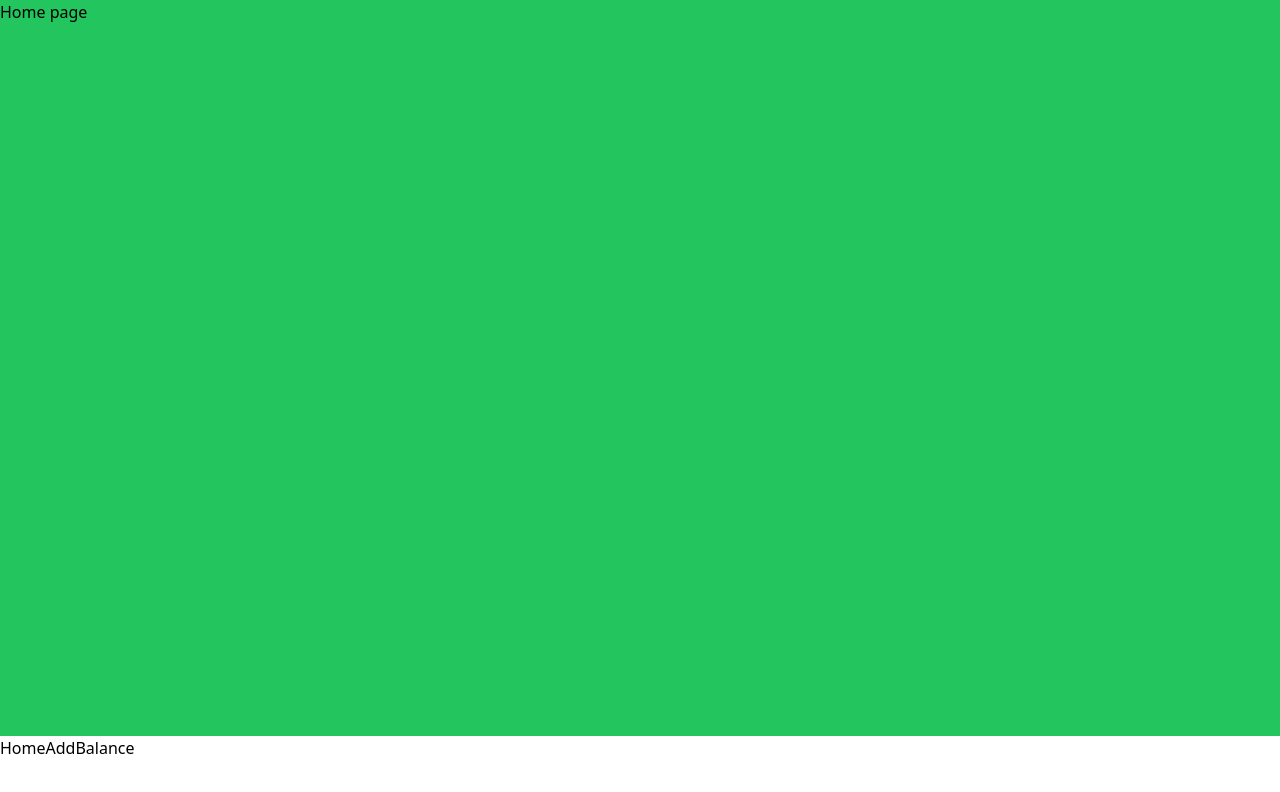
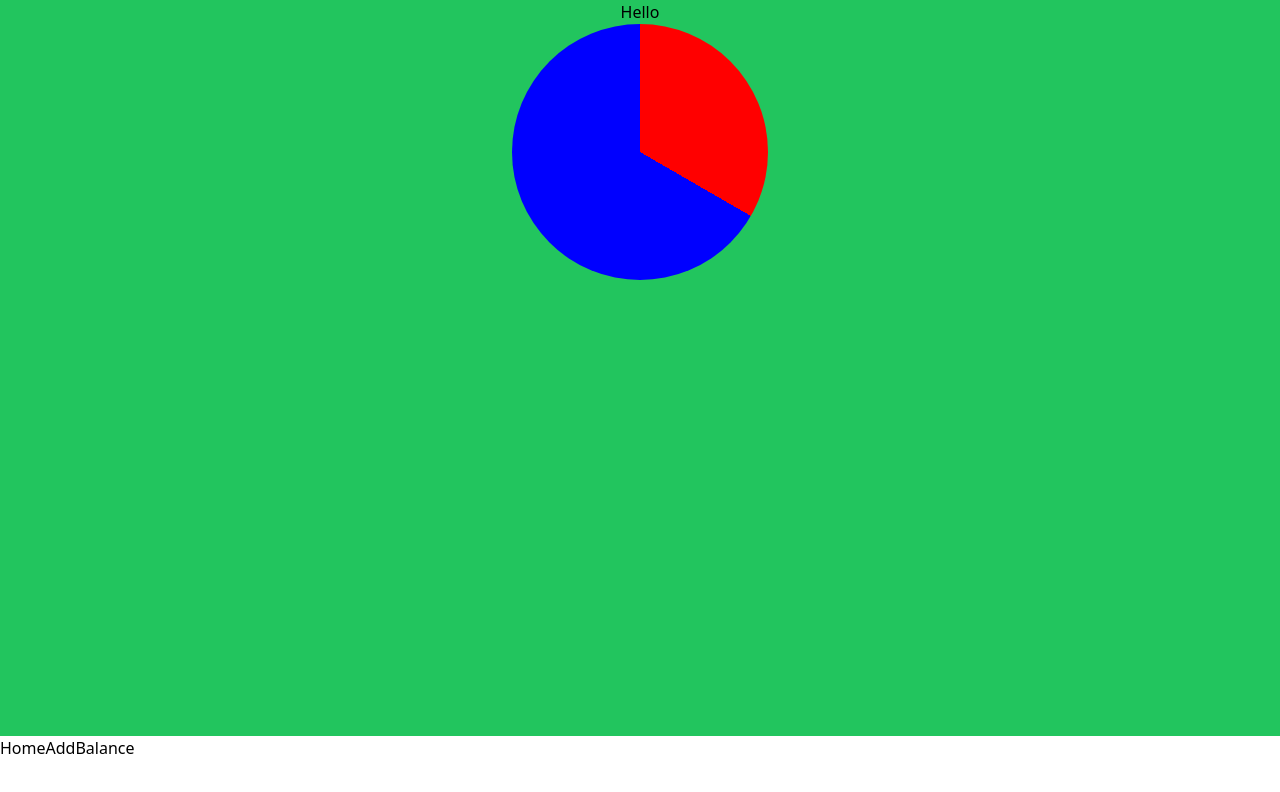
Before and after one commit to AlexanderHeffernan/CoupleExpenseBalancer, a Vue app in the folder app/frontend/: page / in a window 1280 px wide. Shown: the top 792 px of the page. Built offline with nearby package versions, Linux system fonts and the light colour scheme.

Commit message:
Variables in App.vue parsed through to pie graph in HomePage.vue using props

```diff
--- a/app/frontend/src/App.vue
+++ b/app/frontend/src/App.vue
@@ -10,14 +10,17 @@ function changePage(page) {
     currentPage.value = page;
 }
 
+const u1expense = ref(100);
+const u2expense = ref(200);
+
 </script>
 
 <template>
     <!-- App container -->
-    <div class="w-screen, h-screen bg-red-500">
+    <div class="w-screen h-screen bg-red-500">
         <!-- Current page view-->
-        <div class="w-full, h-[calc(100%-64px)] bg-green-500">
-            <HomePage v-if="currentPage == 'home'" />
+        <div class="w-full h-[calc(100%-64px)] bg-green-500">
+            <HomePage v-if="currentPage == 'home'" :u1expense="u1expense" :u2expense="u2expense" />
             <AddPage v-if="currentPage == 'add'" />
             <BalancePage v-if="currentPage == 'balance'" />
         </div>
--- a/app/frontend/src/pages/HomePage.vue
+++ b/app/frontend/src/pages/HomePage.vue
@@ -1,9 +1,24 @@
 <script setup>
+import { defineProps } from 'vue';
+
+const props = defineProps(['u1expense', 'u2expense']);
+
+function getAngle(user) {
+  const totalExpense = props.u1expense + props.u2expense;
+
+  // If both expenses are zero, return 0 degrees
+  if (totalExpense === 0) { return 0; }
+
+  return user === 1 ? props.u1expense / totalExpense * 360 : props.u2expense / totalExpense * 360;
+}
 
 </script>
 
 <template>
-    <div class="w-full h-full">
-      <p>Home page</p>
+    <div class="w-full h-full flex flex-col items-center">
+      <p>Hello</p>
+      <div class="w-64 h-64 rounded-full" :style="{ backgroundImage: `conic-gradient(red ${getAngle(1)}deg, blue 0deg)` }">
+
+      </div>
     </div>
 </template>
```
Also changed, not shown: app/frontend/src/pages/AddPage.vue (line endings or trailing spaces).
